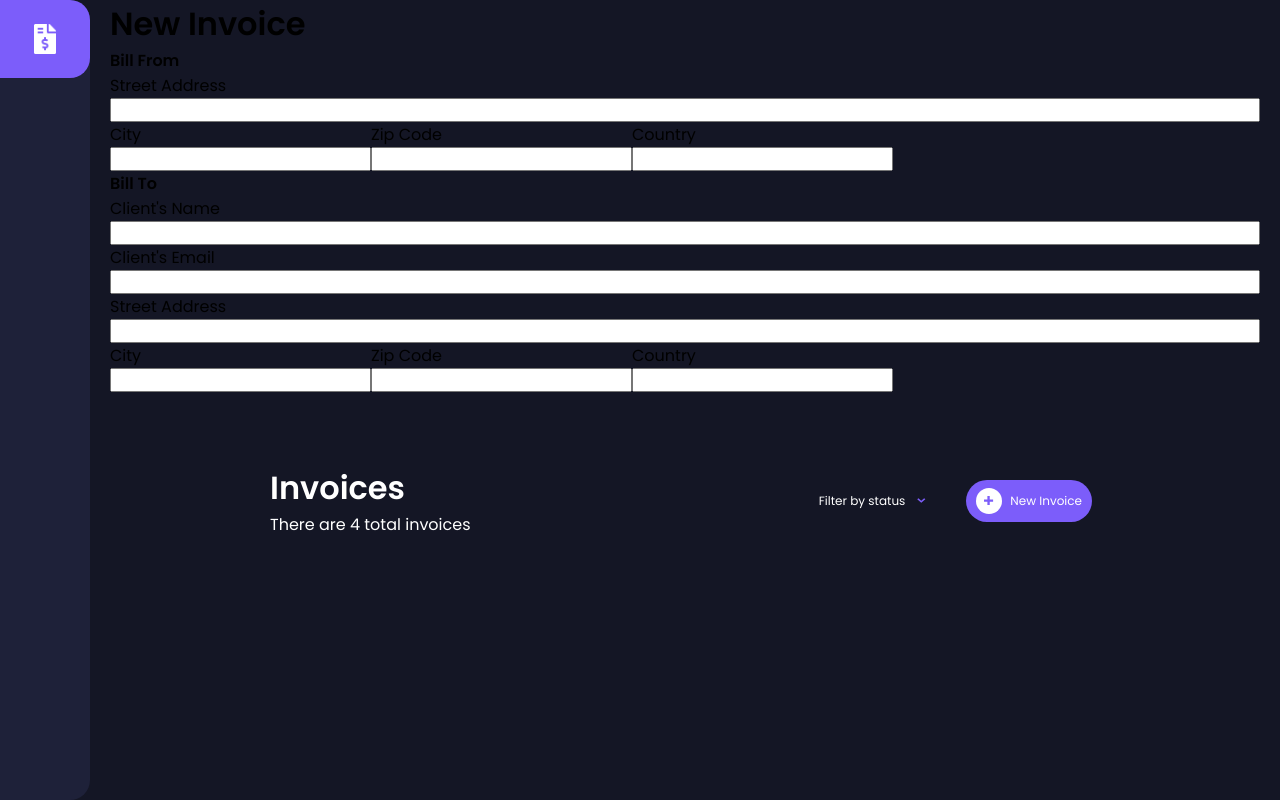
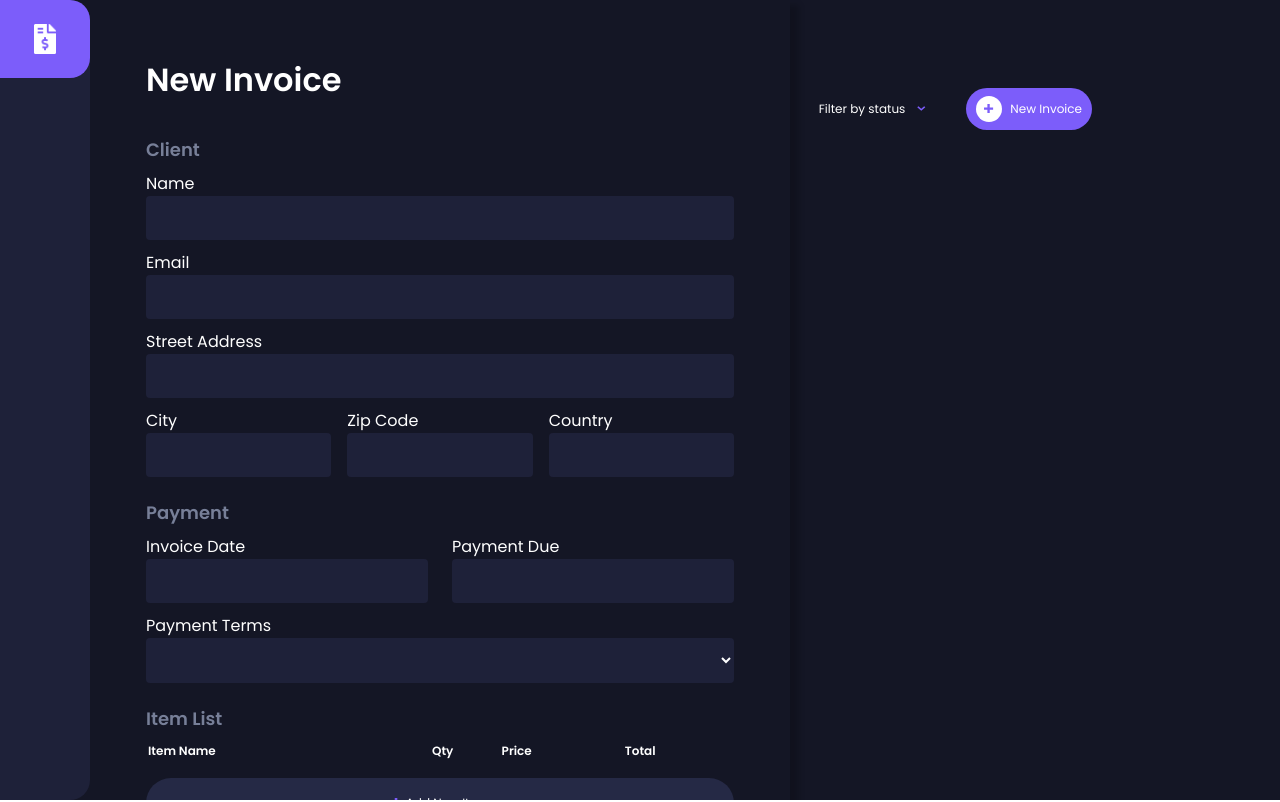
Before and after one commit to cvaldrighi/invoice-app, a Vue app: page / in a window 1280 px wide. Shown: the top 802 px of the page. Built offline with nearby package versions, Linux system fonts and the light colour scheme.

Commit message:
invoice form html+css

```diff
--- a/src/App.vue
+++ b/src/App.vue
@@ -1,5 +1,5 @@
 <template>
-  <div>
+
   <div v-if="!mobile" class="app flex flex-column">
     <Navigation />
     <div class="app-content flex flex-column">
@@ -11,8 +11,6 @@
     <h2>Sorry, this app is not supported on Mobile Devices</h2>
     <p>To use this app, please use a Desktop Device.</p>
   </div>
-  </div>
-  <router-view />
 </template>
 
 <script>
--- a/src/components/InvoiceModal.vue
+++ b/src/components/InvoiceModal.vue
@@ -3,38 +3,15 @@
         <form @submit.prevent="submitForm" class="invoice-content">
             <h1>New Invoice</h1>
 
-            <!-- Bill From -->
-            <div class="bill-from flex flex-column">
-                <h4>Bill From</h4>
+            <!-- Client -->
+            <div class="client flex flex-column">
+                <h3>Client</h3>
                 <div class="input flex flex-column">
-                    <label for="billerStreetAddress">Street Address</label>
-                    <input required type="text" id="billerStreetAddress" v-model="billerStreetAddress" />
-                </div>
-                <div class="location-details flex">
-                    <div class="input flex flex-column">
-                        <label for="billerCity">City</label>
-                        <input required type="text" id="billerCity" v-model="billerCity" />
-                    </div>
-                    <div class="input flex flex-column">
-                        <label for="billerZipCode">Zip Code</label>
-                        <input required type="text" id="billerZipCode" v-model="billerZipCode" />
-                    </div>
-                    <div class="input flex flex-column">
-                        <label for="billerCountry">Country</label>
-                        <input required type="text" id="billerCountry" v-model="billerCountry" />
-                    </div>
-                </div>
-            </div>
-
-            <!-- Bill To -->
-            <div class="bill-to flex flex-column">
-                <h4>Bill To</h4>
-                <div class="input flex flex-column">
-                    <label for="clientName">Client's Name</label>
+                    <label for="clientName">Name</label>
                     <input required type="text" id="clientName" v-model="clientName" />
                 </div>
                 <div class="input flex flex-column">
-                    <label for="clientEmail">Client's Email</label>
+                    <label for="clientEmail">Email</label>
                     <input required type="text" id="clientEmail" v-model="clientEmail" />
                 </div>
                 <div class="input flex flex-column">
@@ -56,6 +33,73 @@
                     </div>
                 </div>
             </div>
+
+            <!-- Invoice Work Payment -->
+            <div class="invoice-work flex flex-column">
+                <h3>Payment</h3>
+                <div class="payment flex">
+                    <div class="input flex flex-column">
+                        <label for="invoiceDate">Invoice Date</label>
+                        <input disabled type="text" id="invoiceDate" v-model="invoiceDate" />
+                    </div>
+                    <div class="input flex flex-column">
+                        <label for="paymentDueDate">Payment Due</label>
+                        <input disabled type="text" id="paymentDueDate" v-model="paymentDueDate" />
+                    </div>
+                </div>
+                <div class="input flex flex-column">
+                    <label for="paymentTerms">Payment Terms</label>
+                    <select type="text" id="paymentTerms" v-model="paymentTerms">
+                        <option value="30">30 days</option>
+                        <option value="60">60 days</option>
+                    </select>
+                </div>
+                <div class="work-items">
+                    <h3>Item List</h3>
+                    <table class="item-list">
+                        <tr class="table-heading flex">
+                            <th class="item-name">Item Name</th>
+                            <th class="qty">Qty</th>
+                            <th class="price">Price</th>
+                            <th class="total">Total</th>
+                        </tr>
+                        <tr class="table-items flex" v-for="(item, index) in invoiceItemList" :key="index">
+                            <td class="item-name">
+                                <input type="text" v-model="item.itemName">
+                            </td>
+                            <td class="qty">
+                                <input type="text" v-model="item.qty">
+                            </td>
+                            <td class="price">
+                                <input type="text" v-model="item.price">
+                            </td>
+                            <td class="total flex">
+                                ${{ (item.total = item.qty * item.price) }}
+                            </td>
+                            <img @click="deleteInvoiceItem(item.id)" src="@/assets/icon-delete.svg" alt="">
+                        </tr>
+
+                    </table>
+                    <div @click="addNewInvoiceItem" class="flex button">
+                        <img src="@/assets/icon-plus.svg" alt="">
+                        Add New Item
+                    </div>
+                </div>
+            </div>
+
+            <!-- Buttons -->
+            <div class="save flex">
+                <div class="left">
+                    <button @click="closeInvoice" class="red">Cancel</button>
+                </div>
+                <div class="right flex">
+                    <button @click="saveDraft" class="dark-purple">Save Draft</button>
+                    <button @click="publishInvoice" class="purple">Create Invoice</button>
+                </div>
+
+            </div>
+
+
         </form>
 
     </div>
@@ -65,10 +109,6 @@
     name: "invoiceModal",
     data() {
         return {
-            billerStreetAddress: null,
-            billerCity: null,
-            billerZipCode: null,
-            billerCountry: null,
             clientName: null,
             clientEmail: null,
             clientStreetAddress: null,
@@ -80,7 +120,6 @@
             paymentTerms: null,
             paymentDueDateUnix: null,
             paymentDueDate: null,
-            productDescription: null,
             invoicePending: null,
             invoiceDraft: null,
             invoiceItemList: [],
@@ -89,6 +128,171 @@
     }
 }
 </script>
-<style>
+<style lang="scss" scoped>
+.invoice-wrap {
+    position: fixed;
+    top: 0;
+    left: 0;
+    background-color: transparent;
+    width: 100%;
+    height: 100vh;
+    overflow: scroll;
 
+    &::-webkit-scrollbar {
+        display: none;
+    }
+
+
+    @media(min-width: 900px) {
+        left: 90px;
+    }
+
+    .invoice-content {
+        position: relative;
+        padding: 56px;
+        max-width: 700px;
+        width: 100%;
+        background-color: #141625;
+        color: #fff;
+        box-shadow: 10px 4px 6px -1px rgba(0, 0, 0, 0.2), 0 2px 4px -1px rgba(0, 0, 0, 0.06);
+
+        h1 {
+            margin-bottom: 20px;
+            color: #fff;
+        }
+
+        h3 {
+            margin-top: 12px;
+            margin-bottom: 8px;
+            font-size: 18px;
+            color: #777f98;
+        }
+
+        h4 {
+            color: #7c5dfa;
+            font-size: 12px;
+            margin-bottom: 24px;
+        }
+    }
+
+    .input {
+        margin-bottom: 10px;
+    }
+
+    .label {
+        font-size: 12px;
+    }
+
+    input,
+    select {
+        width: 100%;
+        background-color: #1e2139;
+        color: #fff;
+        border-radius: 4px;
+        padding: 12px 4px;
+        border: none;
+
+        &:focus {
+            outline: none;
+        }
+    }
+
+    .client {
+        .location-details {
+            gap: 16px;
+
+            div {
+                flex: 1;
+            }
+        }
+    }
+
+    .invoice-work {
+        .payment {
+            gap: 24px;
+
+            div {
+                flex: 1;
+            }
+        }
+
+        .work-items {
+            .item-list {
+                width: 100%;
+
+                .table-heading,
+                .table-items {
+                    gap: 16px;
+                    font-size: 12px;
+
+                    .item-name {
+                        flex-basis: 50%;
+                    }
+
+                    .qty {
+                        flex-basis: 10%;
+                    }
+
+                    .price {
+                        flex-basis: 20%;
+                    }
+
+                    .total {
+                        flex-basis: 20%;
+                        align-self: center;
+                    }
+                }
+
+                .table-heading {
+                    margin-bottom: 16px;
+
+                    th {
+                        text-align: left;
+                    }
+                }
+
+                .table-items {
+                    position: relative;
+                    margin-bottom: 24px;
+
+                    img {
+                        position: absolute;
+                        top: 15px;
+                        right: 0;
+                        width: 12px;
+                        height: 16px;
+                    }
+
+
+                }
+
+            }
+
+            .button {
+                color: #fff;
+                background-color: #252945;
+                align-items: center;
+                justify-content: center;
+                width: 100%;
+
+                img {
+                    margin-right: 4px;
+                }
+            }
+
+        }
+    }
+
+    .save {
+        margin-top: 60px;
+
+        div {
+            flex: 1;
+        }
+
+        .right {
+            justify-content: flex-end;
+        }
+    }
+}
 </style>
```
Lines whose indentation alone changed are shown as unchanged.
